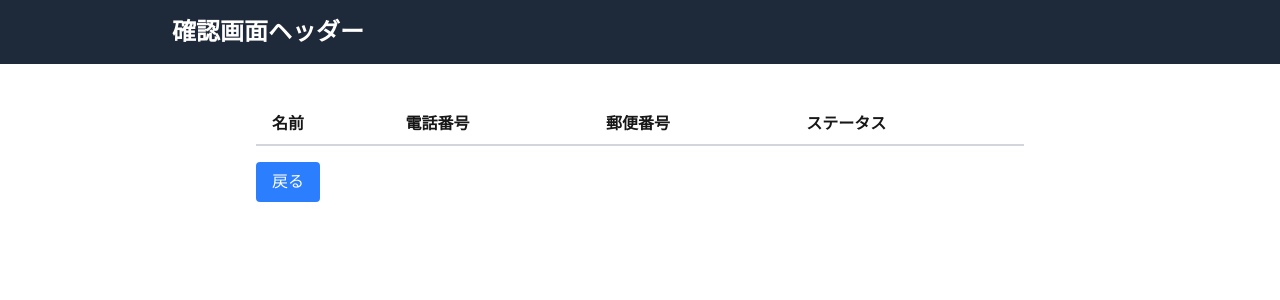
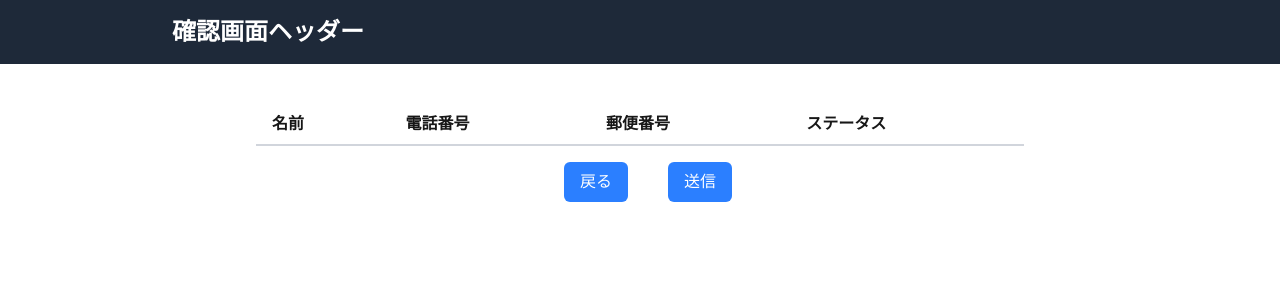
Before and after one commit to daiki-gl/nextjs-hw, a Next.js app: page /add in a window 1280 px wide. Shown: the top 300 px of the page. Built offline with nearby package versions, Linux system fonts and the light colour scheme.

Commit message:
modified

```diff
--- a/src/app/components/atoms/Button.tsx
+++ b/src/app/components/atoms/Button.tsx
@@ -10,7 +10,7 @@ export default function Button({ text, onClick, disabled = false, outline = fals
                 ${outline ? 'outline-1 w-48 text-left flex-1/2' : ''}
                 ${noDeco ? 'text-blue-500 hover:text-gray-300 underline inline-block mr-22 text-left hover:!bg-transparent' : ''}
                 ${outline == false && noDeco == false ? 'bg-blue-500 rounded-md px-4 py-2 mr-6 mt-4 text-white' : ''}
-                ${disabled ? 'opacity-50 !cursor-not-allowed bg-gray-500' : 'hover:outline-white hover:bg-white hover:text-black'}
+                ${disabled ? 'opacity-50 !cursor-not-allowed bg-gray-500' : ' hover:bg-blue-600 '}
                 `}
         >
             {text}
--- a/src/app/components/organisms/AddUserList.tsx
+++ b/src/app/components/organisms/AddUserList.tsx
@@ -3,6 +3,7 @@ import { useShowDataContext } from "@/app/context/ShowDataContext";
 import { useTypeContext } from "@/app/context/TypeContext";
 import { useRouter } from "next/navigation";
 import { useEffect, useState } from "react";
+import Button from "../atoms/Button";
 
 export default function AddUserList(){
     const {showAddUserData} = useShowDataContext();
@@ -56,7 +57,10 @@ export default function AddUserList(){
                         }
                     </tbody>
             </table>
-            <button onClick={() => router.back()} className="bg-blue-500 text-white px-4 py-2 mt-4 rounded hover:bg-blue-600">戻る</button>
+            <div className="text-center">
+            <button onClick={() => router.back()} className="bg-blue-500 text-white px-4 py-2 mt-4 rounded-md mx-10 hover:bg-blue-600">戻る</button>
+            <Button text="送信" />
+            </div>
         </div>
     )
 }
```
